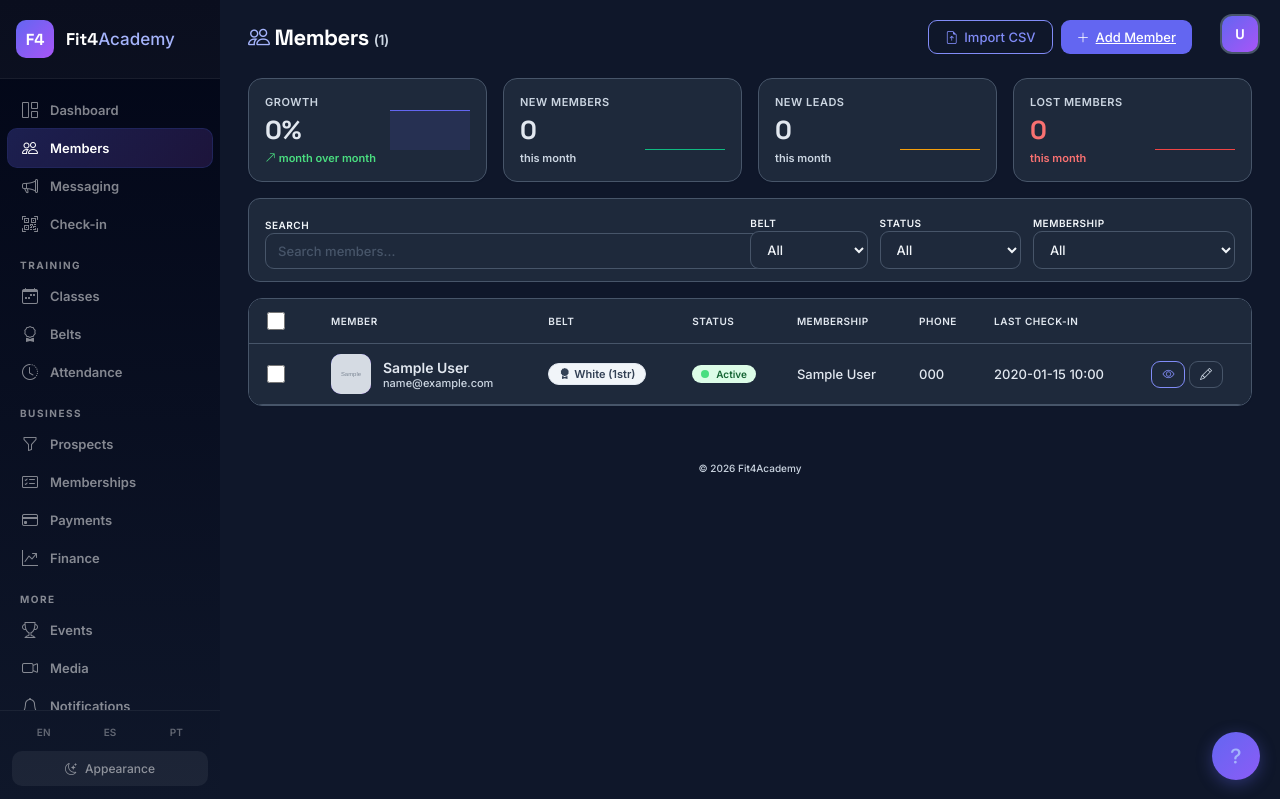
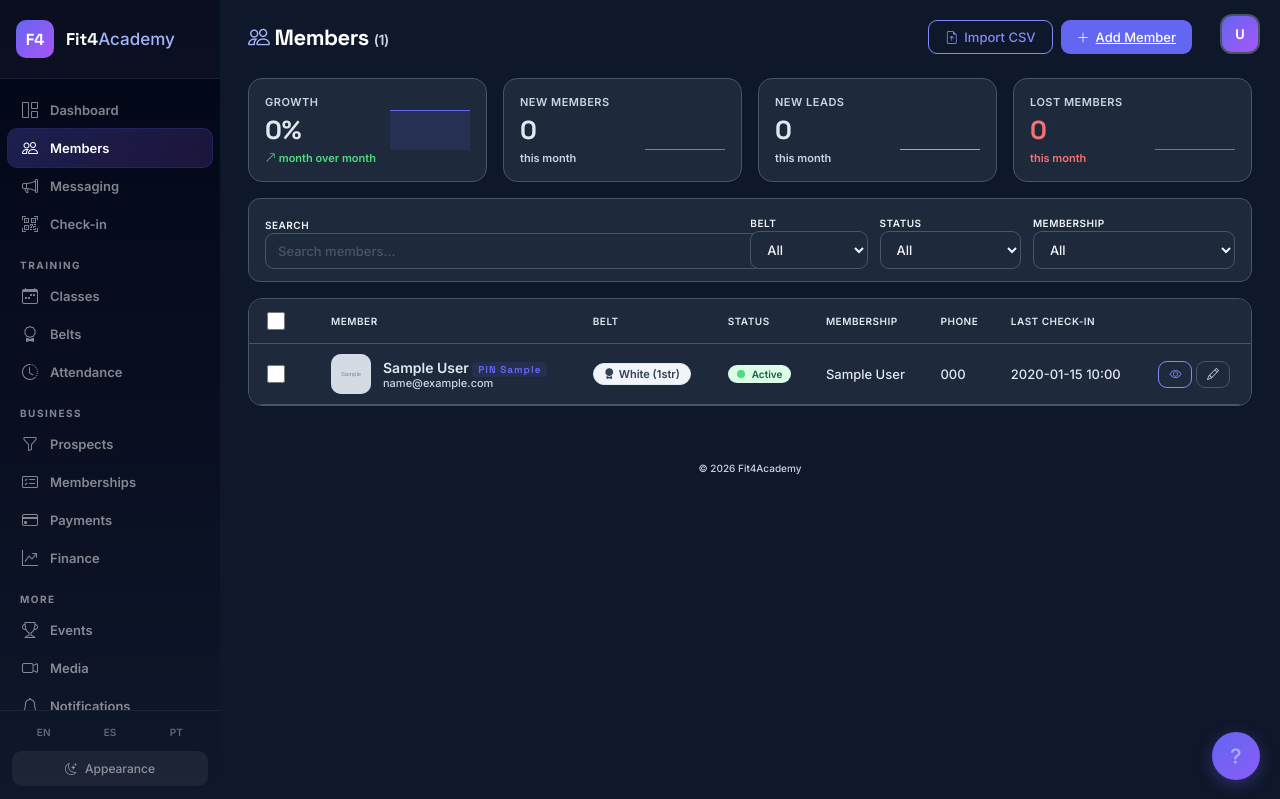
Before and after one commit to diegoalmeidajj/fit4academy, a Flask app: page /members in a window 1280 px wide. Shown: the top 799 px of the page. Run offline with Flask 3, Linux system fonts and the light colour scheme; the visitor is signed in with stand-in values (Sample User, id 1); data comes from the database, SQL or seed files in the repository; tables that the repository leaves empty hold one stand-in row (values such as "Sample post"); grey boxes marked "Sample" are stand-in pictures; data that the repository does not hold is empty; some libraries are stand-ins or nearby versions.

Commit message:
Add auto-generated PIN for every member
- New pin column on members table (+ ALTER TABLE for existing DB)
- Auto-generates 4-digit PIN on member creation if none provided
- CSV import supports pin column (maps: pin, pin_code, codigo, code, access_code)
- CSV import preserves existing PINs from the spreadsheet
- PIN shown as badge next to member name in members list
- PIN shown in member profile header with key icon
- PIN included in CSV export

Co-Authored-By: Claude Opus 4.6 (1M context) <noreply@anthropic.com>

```diff
--- a/app.py
+++ b/app.py
@@ -885,7 +885,7 @@ def members_export_csv():
     output = io.StringIO()
     writer = csv.writer(output)
     writer.writerow([
-        'First Name', 'Last Name', 'Email', 'Phone', 'Date of Birth', 'Gender',
+        'First Name', 'Last Name', 'Email', 'Phone', 'PIN', 'Date of Birth', 'Gender',
         'Belt', 'Belt Color', 'Stripes', 'Max Stripes',
         'Status', 'Membership Plan', 'Join Date',
         'Emergency Contact', 'Emergency Phone', 'Medical Notes',
@@ -936,7 +936,7 @@ def members_export_csv():
 
         writer.writerow([
             m.get('first_name', ''), m.get('last_name', ''), m.get('email', ''),
-            m.get('phone', ''), m.get('date_of_birth', ''), m.get('gender', ''),
+            m.get('phone', ''), m.get('pin', ''), m.get('date_of_birth', ''), m.get('gender', ''),
             belt_name, belt_color, stripes, max_stripes,
             m.get('membership_status', ''), m.get('plan_name', '') or '',
             join_str,
@@ -1028,6 +1028,9 @@ def members_import_csv():
         # notes
         'notes': 'notes', 'notas': 'notes', 'observacoes': 'notes',
         'comments': 'notes', 'comentarios': 'notes', 'obs': 'notes',
+        # pin
+        'pin': 'pin', 'pin_code': 'pin', 'codigo': 'pin', 'code': 'pin',
+        'member_pin': 'pin', 'access_code': 'pin', 'codigo_acesso': 'pin',
     }
 
     belt_map = {
@@ -1150,6 +1153,7 @@ def members_import_csv():
                 med_val = get_field(row, 'medical_notes')
                 src_val = get_field(row, 'source') or 'csv_import'
                 notes_val = get_field(row, 'notes')
+                pin_val = get_field(row, 'pin')
 
                 # Check if member already exists (match by name)
                 existing = existing_lookup.get((first_name.lower().strip(), last_name.lower().strip()))
@@ -1181,6 +1185,8 @@ def members_import_csv():
                         update_data['notes'] = notes_val
                     if src_val and src_val != 'csv_import':
                         update_data['source'] = src_val
+                    if pin_val:
+                        update_data['pin'] = pin_val
 
                     if update_data:
                         models.update_member(existing['id'], **update_data)
@@ -1203,6 +1209,7 @@ def members_import_csv():
                         medical_notes=med_val,
                         source=src_val,
                         notes=notes_val,
+                        pin=pin_val,
                     )
                     imported += 1
             except Exception as e:
--- a/models.py
+++ b/models.py
@@ -75,6 +75,7 @@ def init_db():
             emergency_phone TEXT DEFAULT '',
             medical_notes   TEXT DEFAULT '',
             photo           TEXT DEFAULT '',
+            pin             TEXT DEFAULT '',
             qr_code         TEXT DEFAULT '',
             source          TEXT DEFAULT '',
             notes           TEXT DEFAULT '',
@@ -350,6 +351,7 @@ def init_db():
         "ALTER TABLE messages ADD COLUMN bounced INTEGER DEFAULT 0",
         "ALTER TABLE messages ADD COLUMN dropped INTEGER DEFAULT 0",
         "ALTER TABLE messages ADD COLUMN spam INTEGER DEFAULT 0",
+        "ALTER TABLE members ADD COLUMN pin TEXT DEFAULT ''",
     ]:
         try:
             conn.execute(alter)
@@ -626,14 +628,21 @@ def get_member_by_id(member_id):
     return row
 
 
+def _generate_pin():
+    """Generate a unique 4-digit PIN."""
+    import random
+    return str(random.randint(1000, 9999))
+
+
 def create_member(academy_id=1, **kwargs):
     conn = get_db()
+    pin = kwargs.get('pin', '') or _generate_pin()
     cur = conn.execute(
         """INSERT INTO members (academy_id, first_name, last_name, email, phone,
            date_of_birth, gender, belt_rank_id, stripes, membership_status,
            join_date, emergency_contact, emergency_phone, medical_notes, photo,
-           qr_code, source, notes, active)
-           VALUES (?, ?, ?, ?, ?, ?, ?, ?, ?, ?, ?, ?, ?, ?, ?, ?, ?, ?, ?)""",
+           pin, qr_code, source, notes, active)
+           VALUES (?, ?, ?, ?, ?, ?, ?, ?, ?, ?, ?, ?, ?, ?, ?, ?, ?, ?, ?, ?)""",
         (academy_id, kwargs.get('first_name', ''), kwargs.get('last_name', ''),
          kwargs.get('email', ''), kwargs.get('phone', ''),
          kwargs.get('date_of_birth'), kwargs.get('gender', ''),
@@ -641,7 +650,7 @@ def create_member(academy_id=1, **kwargs):
          kwargs.get('membership_status', 'active'), kwargs.get('join_date', str(date.today())),
          kwargs.get('emergency_contact', ''), kwargs.get('emergency_phone', ''),
          kwargs.get('medical_notes', ''), kwargs.get('photo', ''),
-         kwargs.get('qr_code', ''), kwargs.get('source', ''),
+         pin, kwargs.get('qr_code', ''), kwargs.get('source', ''),
          kwargs.get('notes', ''), True)
     )
     conn.commit()
@@ -655,7 +664,7 @@ def update_member(member_id, **kwargs):
     allowed = ['first_name', 'last_name', 'email', 'phone', 'date_of_birth',
                'gender', 'belt_rank_id', 'stripes', 'membership_status', 'join_date',
                'emergency_contact', 'emergency_phone', 'medical_notes', 'photo',
-               'qr_code', 'source', 'notes', 'active']
+               'pin', 'qr_code', 'source', 'notes', 'active']
     fields = []
     values = []
     for k, v in kwargs.items():
--- a/templates/member_detail.html
+++ b/templates/member_detail.html
@@ -54,6 +54,7 @@
                 <div style="display:flex;align-items:center;gap:10px;flex-wrap:wrap;">
                     <span class="belt-badge belt-{{ member.belt|lower }}"><i class="bi bi-award-fill"></i> {{ member.belt }}{% if member.stripes %} · {{ member.stripes }} {{ t('stripes') }}{% endif %}</span>
                     <span class="badge-pill badge-{{ member.status|lower }}">{{ t('status_' + member.status|lower) }}</span>
+                    {% if member.pin %}<span style="padding:4px 12px;border-radius:8px;background:rgba(99,102,241,.1);color:#6366f1;font-size:13px;font-weight:700;font-family:'Space Grotesk';letter-spacing:2px;"><i class="bi bi-key"></i> PIN {{ member.pin }}</span>{% endif %}
                 </div>
                 <div style="font-size:13px;color:var(--text-muted);margin-top:8px;">
                     {{ t('member_since') }} {{ member.join_date|default('—') }}
--- a/templates/members.html
+++ b/templates/members.html
@@ -173,7 +173,7 @@
                                 {% if member.photo %}<img src="{{ member.photo }}">{% else %}{{ member.first_name[0] }}{{ member.last_name[0] }}{% endif %}
                             </div>
                             <div>
-                                <div class="member-name">{{ member.first_name }} {{ member.last_name }}</div>
+                                <div class="member-name">{{ member.first_name }} {{ member.last_name }} {% if member.pin %}<span style="font-size:10px;padding:1px 6px;border-radius:4px;background:rgba(99,102,241,.1);color:#6366f1;font-weight:700;font-family:'Space Grotesk';letter-spacing:1px;">PIN {{ member.pin }}</span>{% endif %}</div>
                                 <div class="member-sub">{{ member.email }}</div>
                             </div>
                         </div>
```
